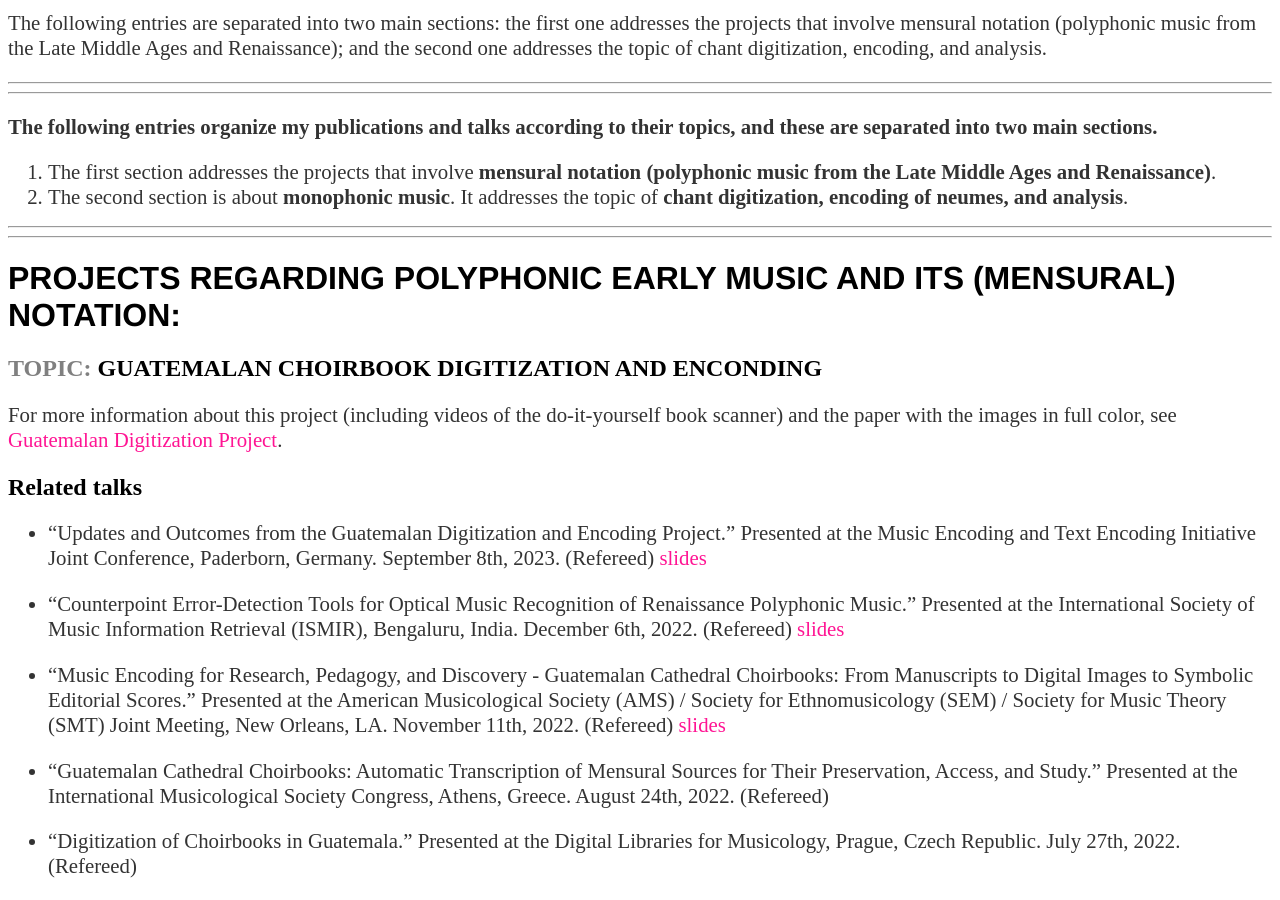
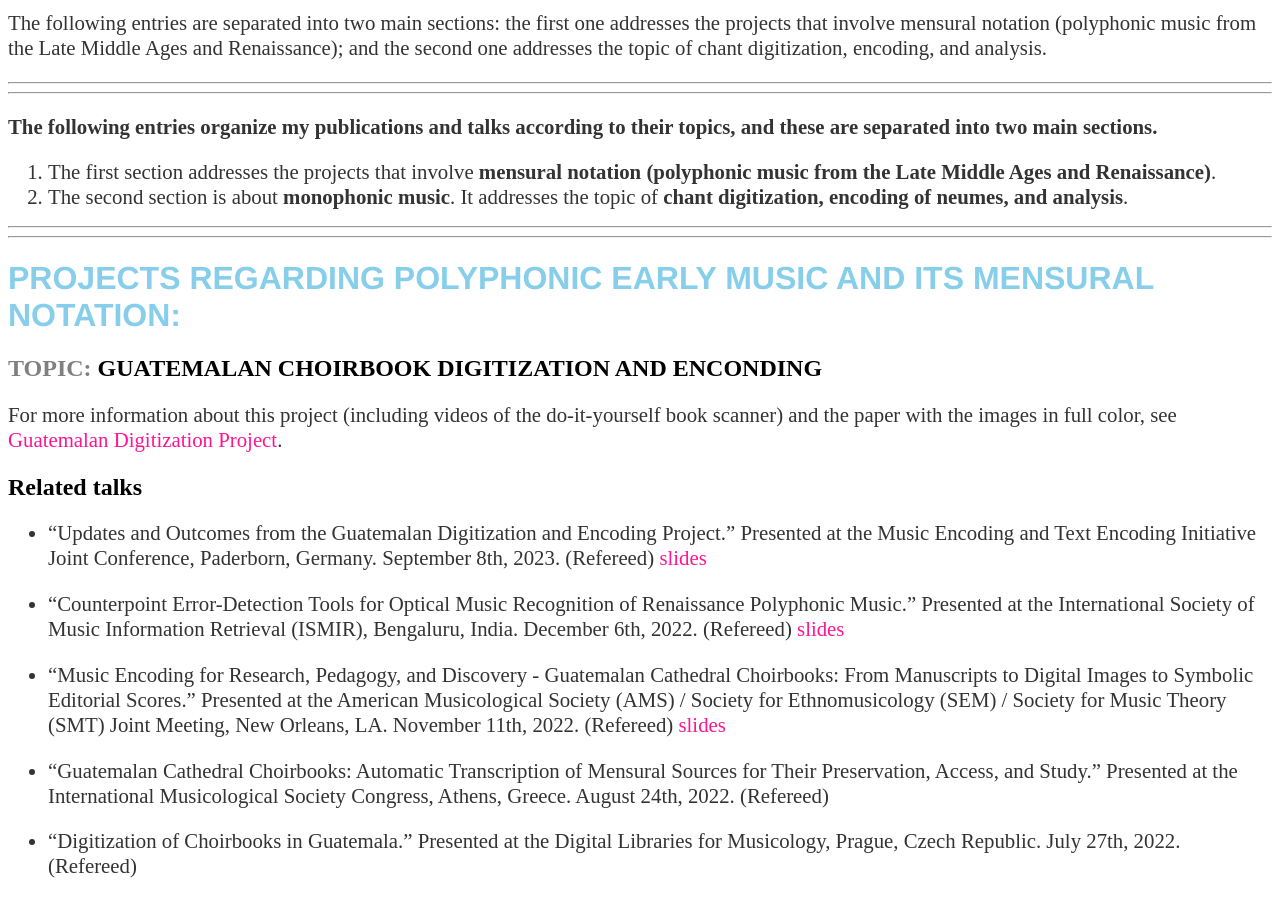
Before and after one commit to martha-thomae/martha-thomae.github.io, a Jekyll site: the page built from projects/index.md, in a window 1280 px wide and 900 px high, scrolled down 587 px. Built offline with Jekyll 4.4.1, drawn with Linux system fonts in a browser that asks for light colours; some of the changed text lies outside the part shown.

Commit message:
Change fonts to make the two sections of topics clear

```diff
--- a/projects/index.md
+++ b/projects/index.md
@@ -28,7 +28,7 @@
 ---
 ---
 
-# PROJECTS REGARDING POLYPHONIC EARLY MUSIC AND ITS (MENSURAL) NOTATION:
+# <span style="color:skyblue;">PROJECTS REGARDING POLYPHONIC EARLY MUSIC AND ITS MENSURAL NOTATION:</span>
 
 ## <span style="color:Gray">TOPIC:</span> GUATEMALAN CHOIRBOOK DIGITIZATION AND ENCONDING
 
@@ -108,7 +108,7 @@
 ---
 ---
 
-# PROJECTS REGARDING CHANTS / MONOPHONIC EARLY MUSIC, NEUMES, AND SQUARE NOTATION
+# <span style="color:green;">PROJECTS REGARDING CHANTS, MONOPHONIC EARLY MUSIC, NEUMES, AND SQUARE NOTATION</span>
 
 ## <span style="color:Gray">TOPIC:</span> CHANT ENCODING AND ANALYSIS
 
```
